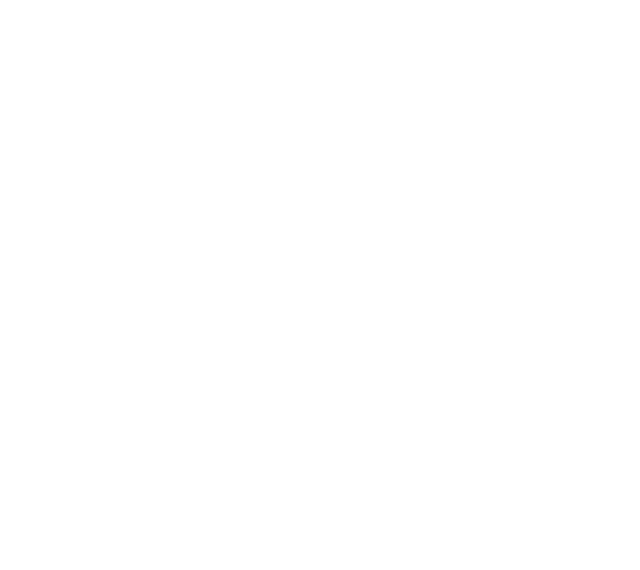
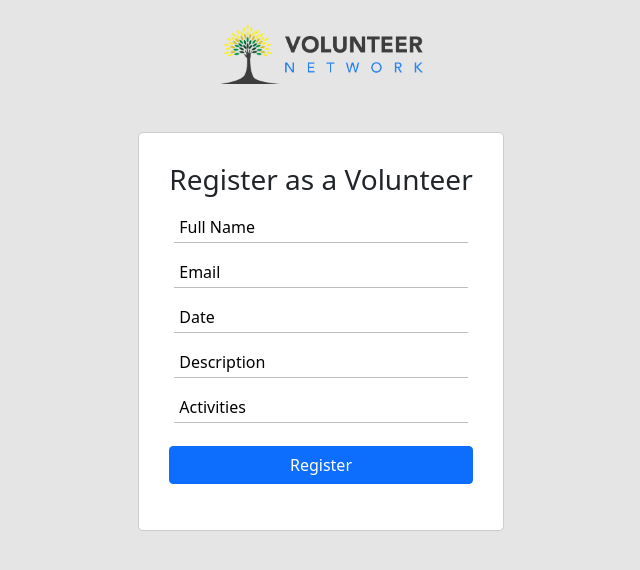
Before and after one commit to shuvro-baset/event-management-fe, a React (Create React App) app: page /register in a window 1280 px wide. Shown: the top 570 px of the page, without its empty margins (319-959 px from the left). Built offline with nearby package versions, Linux system fonts and the light colour scheme.

Commit message:
register page done

```diff
--- a/src/App.js
+++ b/src/App.js
@@ -1,8 +1,9 @@
 import './App.css';
 import 'bootstrap/dist/css/bootstrap.min.css';
-import { BrowserRouter as Router, Switch, Route, Link } from "react-router-dom";
-import NavBar from './components/NavBar/NavBar';
+import { BrowserRouter as Router, Switch, Route } from "react-router-dom";
 import Banner from './components/Banner/Banner';
+import Login from './pages/Login/Login'
+import Register from './pages/Register/Register';
 function App() {
   return (
     <>
@@ -11,6 +12,12 @@
           <Route exact path="/">
             <Banner></Banner>
           </Route>
+          <Route path="/login">
+            <Login></Login>
+          </Route>
+          <Route path="/register">
+            <Register></Register>
+          </Route>
         </Switch>
       </Router>
     </>
--- a/src/components/Banner/Banner.css
+++ b/src/components/Banner/Banner.css
@@ -1,5 +1,5 @@
 .banner{
-    background-image: linear-gradient(rgba(255, 255, 255, 0.7), rgba(255, 255, 255, 0.7)), url('./../../images/banner.jpg');
+    background-image: linear-gradient(rgba(255, 255, 255, 0.65), rgba(255, 255, 255, 0.65)), url('./../../images/banner.jpg');
     background-position: center;
     background-repeat: no-repeat;
     background-size: cover;
--- /dev/null
+++ b/src/pages/Login/Login.css
@@ -0,0 +1,11 @@
+.login-page{
+    background-color: #E5E5E5;
+    height: 100vh;
+}
+.login-form{
+    border: 1px solid gray;
+    height: 350px;
+    padding: 10px 40px;
+    background-color: white;
+    border-radius: 10px;
+}
--- /dev/null
+++ b/src/pages/Login/Login.js
@@ -0,0 +1,27 @@
+import React from 'react';
+import { Col, Container, Row } from 'react-bootstrap';
+import { Link } from 'react-router-dom';
+import logo from './../../images/logos/logo.png'
+import './Login.css'
+const login = () => {
+    return (
+        <Container fluid className="login-page">
+            <Row>
+                <Col className="d-flex justify-content-center align-items-center my-5">
+                    <img className="logo img-fluid" src={logo} alt="" />
+                </Col>
+            </Row>
+            <Row>
+                <Col className="d-flex justify-content-center align-items-center my-5">
+                    <div className="text-center login-form d-flex flex-column justify-content-center align-items-center">
+                        <h3>Login With</h3>
+                        <input type="text" className="btn btn-primary my-4" value="continue with google" />
+                        <p>Don't have an account? <Link to='/'>Create a new account</Link> </p>
+                    </div>
+                </Col>
+            </Row>
+        </Container>
+    );
+};
+
+export default login;
--- /dev/null
+++ b/src/pages/Register/Register.css
@@ -0,0 +1,17 @@
+.register-input{
+    background-color: #fff;
+    border: 1px solid #ccc;
+    border-radius: 5px;
+    padding: 30px;
+}
+.register-input input{
+    outline: none;
+    margin: 7px 5px;
+    padding: 3px 5px;
+    border: none;
+    border-bottom: 1px solid rgba(128, 128, 128, 0.514);
+}
+::placeholder{
+    color: #000;
+    font-weight: 400;
+}
--- /dev/null
+++ b/src/pages/Register/Register.js
@@ -0,0 +1,31 @@
+import React from 'react';
+import { Col, Container, Row } from 'react-bootstrap';
+import { Link } from 'react-router-dom';
+import logo from './../../images/logos/logo.png'
+import './Register.css'
+const Register = () => {
+    return (
+        <Container fluid className="login-page">
+            <Row>
+                <Col className="d-flex justify-content-center align-items-center mt-4">
+                    <img className="logo img-fluid" src={logo} alt="" />
+                </Col>
+            </Row>
+            <Row>
+                <Col className="d-flex justify-content-center align-items-center my-5">
+                    <div className="d-flex flex-column register-input">
+                        <h3>Register as a Volunteer</h3>
+                        <input type="text" placeholder="Full Name" />
+                        <input type="text" placeholder="Email" />
+                        <input type="text" placeholder="Date" />
+                        <input type="text" placeholder="Description" />
+                        <input type="text" placeholder="Activities" />
+                        <button className='btn btn-primary my-3'>Register</button>
+                    </div>
+                </Col>
+            </Row>
+        </Container>
+    );
+};
+
+export default Register;
```
